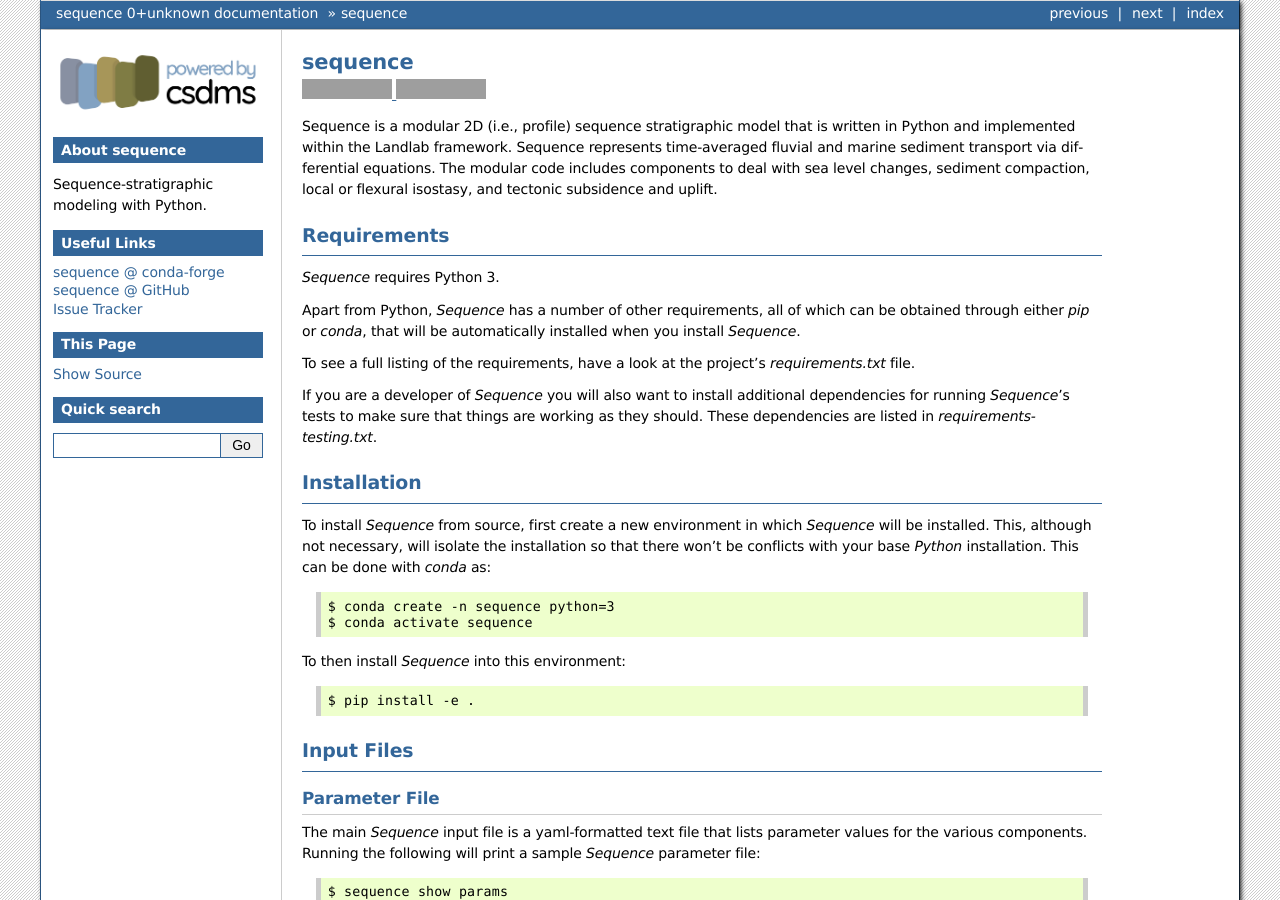
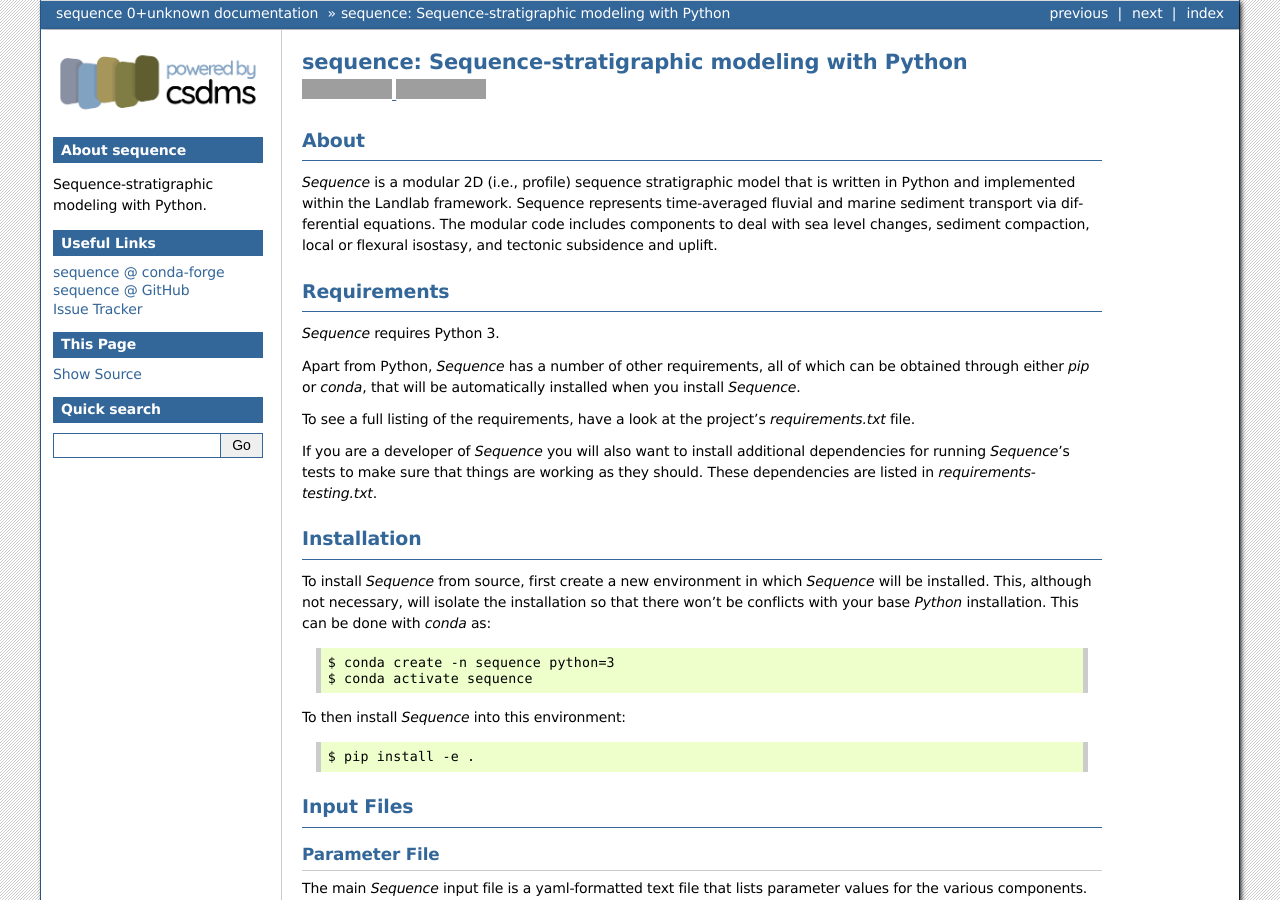
Before and after one commit to sequence-dev/sequence, a Sphinx documentation site: the page built from docs/readme.rst, in a window 1280 px wide and 900 px high. Built offline with Sphinx 7.4.7, drawn with Linux system fonts in a browser that asks for light colours; pages that are not in the unit, such as notebooks, are missing from menus; some of the changed text lies outside the part shown; grey boxes are pictures that could not be loaded.

Commit message:
update readme docs for sequence

```diff
--- a/AUTHORS.rst
+++ b/AUTHORS.rst
@@ -6,7 +6,7 @@ Development Lead
 ----------------
 
 * Mike Steckler
-* Eric Hutton <mcflugen@gmail.com>
+* Eric Hutton (@mcflugen)
 
 Contributors
 ------------
--- a/README.rst
+++ b/README.rst
@@ -1,7 +1,6 @@
-========
-sequence
-========
-
+=====================================================
+sequence: Sequence-stratigraphic modeling with Python
+=====================================================
 
 .. image:: https://img.shields.io/travis/sequence-dev/sequence.svg
         :target: https://travis-ci.org/sequence-dev/sequence
@@ -10,8 +9,10 @@ sequence
         :target: https://sequence.readthedocs.io/en/latest/?badge=latest
         :alt: Documentation Status
 
+About
+-----
 
-Sequence is a modular 2D (i.e., profile) sequence stratigraphic model
+*Sequence* is a modular 2D (i.e., profile) sequence stratigraphic model
 that is written in Python and implemented within the Landlab framework.
 Sequence represents time-averaged fluvial and marine sediment transport
 via differential equations. The modular code includes components to deal
```
Also changed, not shown: other parts of README.rst (+1 -1 lines), docs/index.rst (+16 -7 lines).
